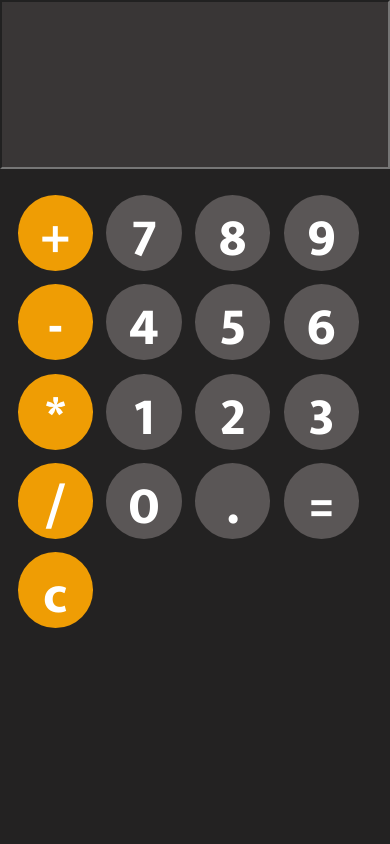
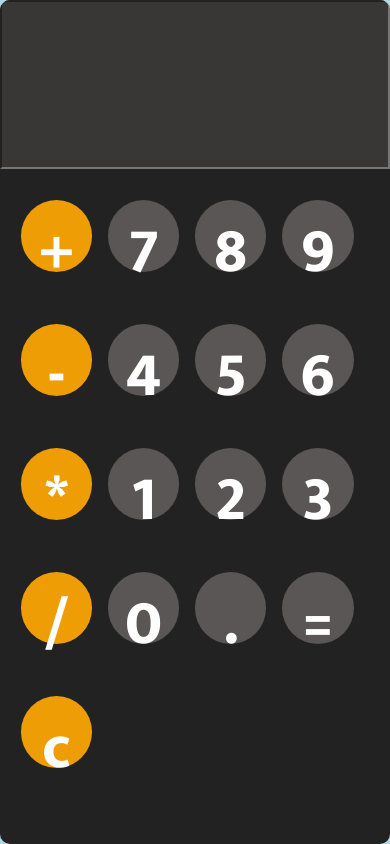
Before and after one commit to Kapil9711/simpleCalculator, a website: page index.html in a window 390 px wide. Drawn offline with Linux system fonts and the light colour scheme.

Commit message:
layout-change-2

```diff
--- a/sass/abstract/_variables.scss
+++ b/sass/abstract/_variables.scss
@@ -9,5 +9,6 @@ $color-black-dark:rgb(35, 34, 34);
 $color-white:#fff;
 
 $grid-gutter-width:1.5rem;
+$grid-vertical-width:5rem;
 
 $input-box-width:20%;
--- a/sass/base/_utility.scss
+++ b/sass/base/_utility.scss
@@ -26,6 +26,9 @@
 @media only screen and (max-width: 600px) {
 
    html{
-    font-size: 55%;
+    font-size: 65%;
+   }
+   .row{
+    margin-bottom: $grid-vertical-width;
    }
 }
--- a/sass/main.scss
+++ b/sass/main.scss
@@ -1,6 +1,7 @@
 @import "sass/base/base";
 @import "sass/abstract/variables";
 @import 'sass/components/header';
+
 
 
 @import 'sass/pages/home';
--- a/sass/pages/_home.scss
+++ b/sass/pages/_home.scss
@@ -23,14 +23,16 @@
 
     body {
       background-color: lightblue;
+
     }
 
     .main-container{
+
         height: 100%;
         width: 100%;
         top: 0;
         left: 0;
         transform: translateX(0) translateY(0);
-        border-radius: 0;
+
     }
   }
```
Also changed, not shown: css/style.css.
